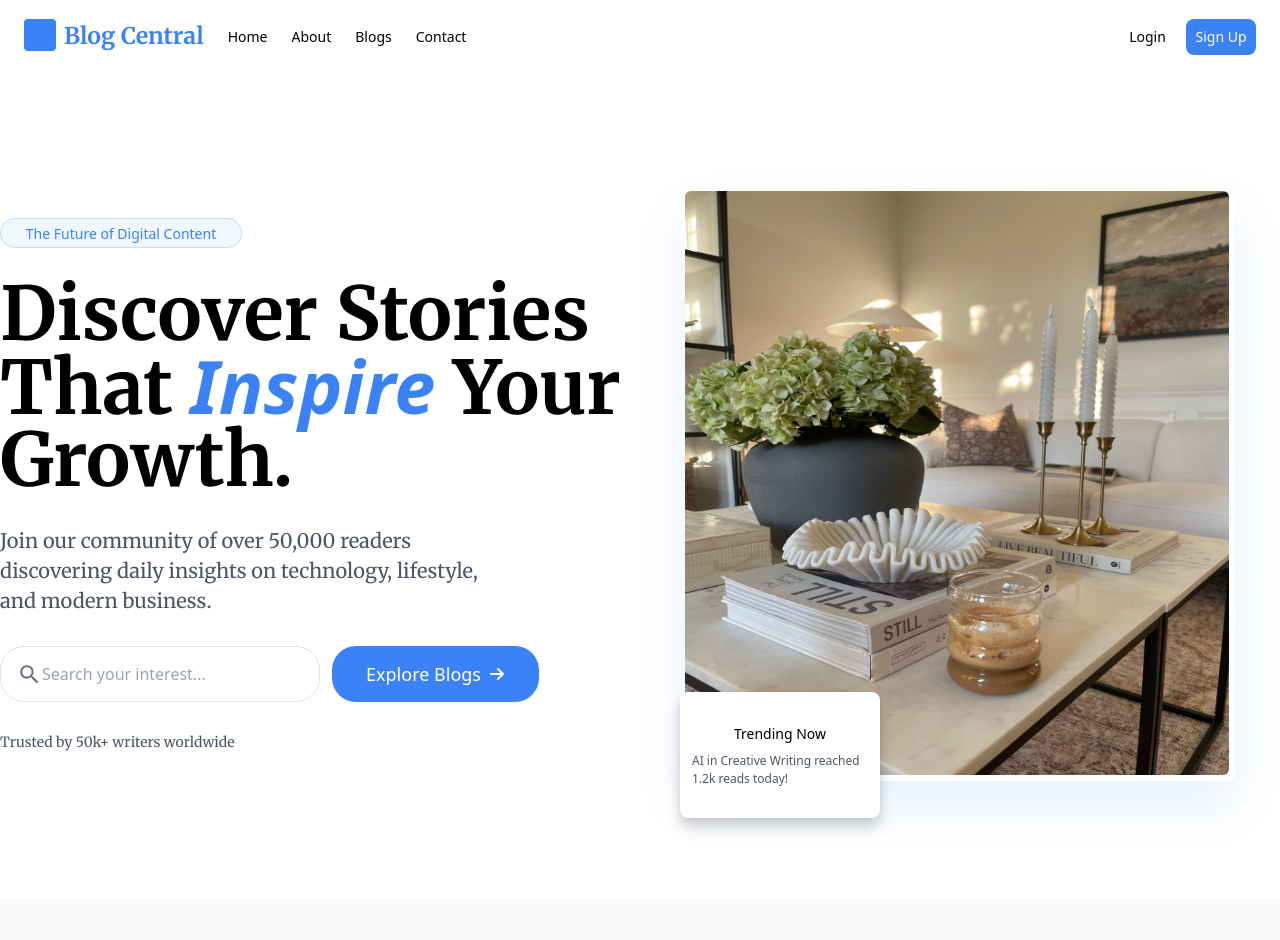
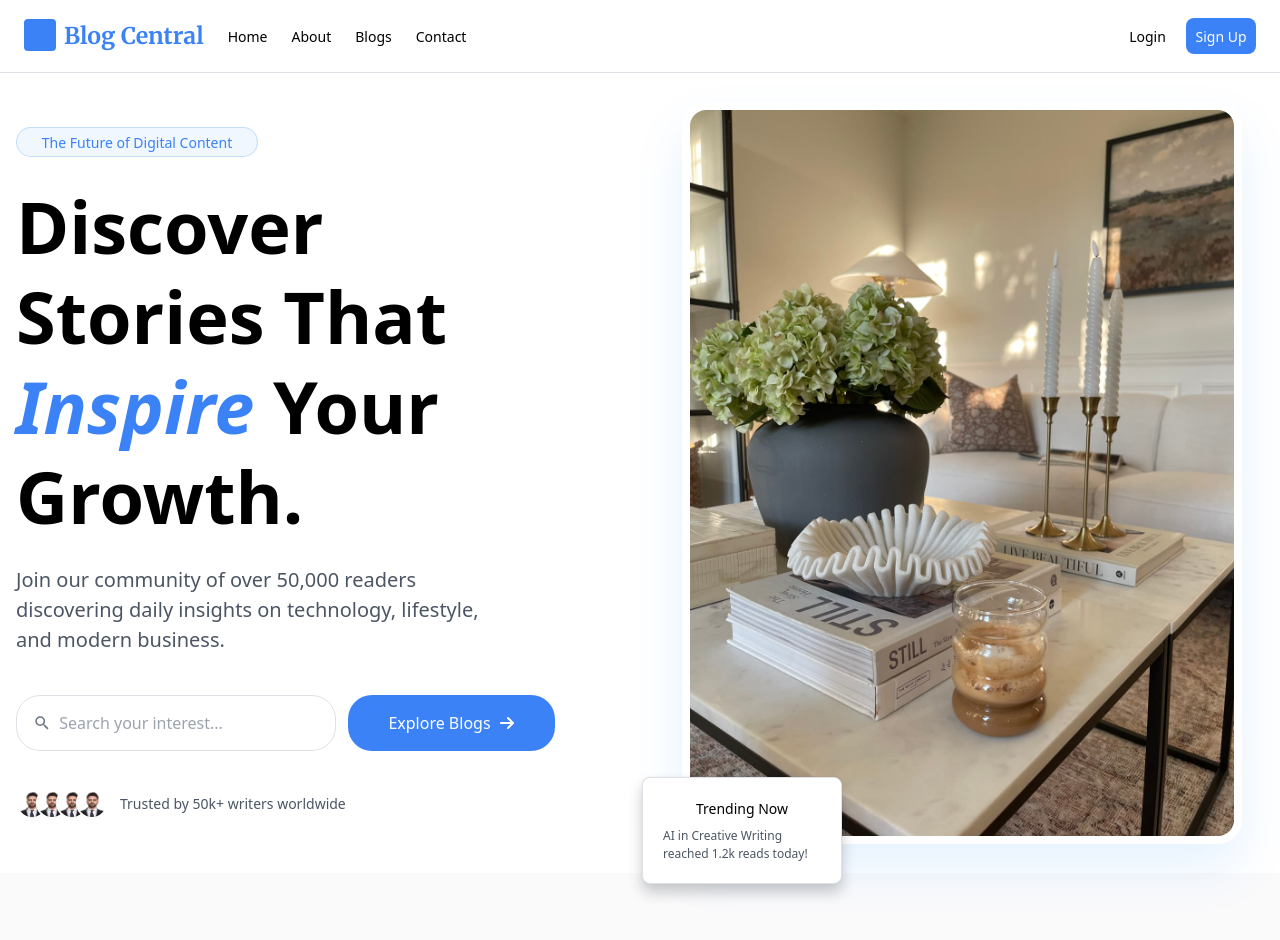
Before and after one commit to MuhammadFaizan144/Blog_website, a React (Vite) app in the folder client/: page / in a window 1280 px wide. Shown: the top 940 px of the page. Built offline with nearby package versions, Linux system fonts and the light colour scheme.

Commit message:
complete hero section

```diff
--- a/client/src/components/Navbar.jsx
+++ b/client/src/components/Navbar.jsx
@@ -4,7 +4,7 @@ import { MdMenu ,MdClose} from 'react-icons/md'
 const Navbar = () => {
     const[menuOpen,setMenuOpen]=useState(false)
     return (
-        <nav className='flex justify-between items-center max-w-[1440px] mx-auto px-6 max-sm:px-2 h-[73px]'>
+        <nav className='flex justify-between items-center w-full max-w-[1440px] mx-auto px-6 max-sm:px-2 h-[73px] border-b border-b-[#DEE1E6FF]'>
 
             <div className="links flex justify-center items-center gap-6">
                 <div className="flex gap-2">
--- a/client/src/page/Home.jsx
+++ b/client/src/page/Home.jsx
@@ -5,38 +5,91 @@ import { FaArrowRight } from "react-icons/fa6";
 
 const Home = () => {
   return (
-    <main className='flex justify-center items-center '>
+    <main className="flex justify-center items-center px-4">
   {/* hero */}
-      <section className='grid grid-cols-2 max-w-[1440px] h-[825px]'>
-        <div className="flex flex-col gap-[30px]  justify-center ">
+  <section className="grid grid-cols-2 max-lg:grid-cols-1 max-w-[1440px] w-full min-h-screen gap-10">
+
+    {/* LEFT */}
+    <div className="flex flex-col gap-6 justify-center">
+
       <div className="flex justify-center items-center w-[242px] h-[30px] bg-[#F0F7FFFF] rounded-3xl border border-[#067FF933]">
-                <p className='font-sans text-[14px] text-blue-500'>The Future of Digital Content</p>
+        <p className="text-[14px] text-blue-500">
+          The Future of Digital Content
+        </p>
       </div>
-            <h2 className="text-[74px] font-merriweather font-bold leading-[72px] max-w[545px]">
-                Discover Stories That <span className='text-blue-500 font-sans font-bold italic'>Inspire</span> Your Growth.
+
+      <h2 className="text-[72px] max-lg:text-[48px] max-sm:text-[36px] font-bold leading-tight max-w-[545px]">
+        Discover Stories That{" "}
+        <span className="text-blue-500 italic">
+          Inspire
+        </span>{" "}
+        Your Growth.
       </h2>
-            <p className='text-[20px] font-merriweather text-gray-600 max-w-[488px]'>Join our community of over 50,000 readers discovering daily insights on technology, lifestyle, and modern business.</p>
-            <div className="flex gap-3">
-                <div className="flex px-4 border border-[#DEE1E6FF] items-center w-[320px] h-[56px] rounded-3xl">
-                  <MdSearch className='text-[25px] text-gray-500'/>
-                  <input className='' type="text" placeholder='Search your interest...'/>
+
+      <p className="text-[20px] max-sm:text-[16px] text-gray-600 max-w-[488px]">
+        Join our community of over 50,000 readers discovering daily insights on technology, lifestyle, and modern business.
+      </p>
+
+      {/* SEARCH + BUTTON */}
+      <div className="flex gap-3 mt-4 max-sm:flex-col">
+
+        <div className="flex px-4 border border-[#DEE1E6FF] items-center w-full max-w-[320px] h-[56px] rounded-3xl">
+          <MdSearch className="text-[20px] text-gray-500" />
+          <input
+            className="ml-2 w-full outline-none"
+            type="text"
+            placeholder="Search your interest..."
+          />
         </div>
-                <div className='w-[207px] h-[56px] text-[18px] bg-blue-500 rounded-3xl flex justify-center items-center text-white gap-2'>Explore Blogs <FaArrowRight className='text-[16px]'/> </div>
+
+        <div className="w-full max-w-[207px] h-[56px] text-[16px] bg-blue-500 rounded-3xl flex justify-center items-center text-white gap-2 cursor-pointer">
+          Explore Blogs <FaArrowRight />
         </div>
-            <div className="">
-                <img src="" alt="" />
-                <p className='text-[14px] font-merriweather text-gray-600'>Trusted by 50k+ writers worldwide</p>
+
+      </div>
+
+      {/* USERS */}
+      <div className="flex items-center gap-3 mt-3">
+        <div className="flex -space-x-3">
+          {[1,2,3,4].map((i) => (
+            <img
+              key={i}
+              src="/images/hero-circle-pic.webp"
+              alt=""
+              className="w-8 h-8 rounded-full border-2 border-white"
+            />
+          ))}
+        </div>
+
+        <p className="text-[14px] text-gray-600">
+          Trusted by 50k+ writers worldwide
+        </p>
+      </div>
+
+    </div>
+
+    {/* RIGHT */}
+    <div className="flex justify-center items-center ">
+
+      <div className="relative w-full max-w-[560px] rounded-3xl shadow-[0px_25px_50px_#067FF91A] p-2 bg-white">
+        <img
+          src="/images/hero.jpg"
+          alt=""
+          className="w-full h-auto rounded-2xl object-cover"
+        />
+        <div className="w-[200px] max-sm:w-[160px] absolute font-sans border border-[#DEE1E6FF] bg-white rounded-lg left-[-40px] bottom-[-40px] flex flex-col items-center p-5 gap-2 shadow-[0px_0px_2px_#171a1f14,0px_8.5px_13.75px_#171a1f38]">
+        <h6 className="text-[14px] text-black">Trending Now</h6>
+        <p className="text-[12px] text-gray-600">
+          AI in Creative Writing reached 1.2k reads today!
+        </p>
       </div>
       </div>
-        <div className="flex justify-center items-center relative">
-          <div className="w-[550px] h-[590px] rounded-md shadow-[0px_25px_50px_#067FF91A,0px_0px_0px_#171a1f00] border- border-[#ffffff] ">
-          <img src="/images/hero.jpg" alt="" className='w-[544px] h-[584px] rounded-md'/>
+
+      {/* FLOAT CARD */}
+
+
     </div>
-          <div className="w-[200px] h-[126px] absolute font-sans border-[#DEE1E6FF] bg-white rounded-lg left-[40px] bottom-[80px] flex justify-center items-center flex-col p-3 gap-2 shadow-[0px_0px_2px_#171a1f14,0px_8.5px_13.75px_#171a1f38]">
-            <h6 className='text-[14px] text-black'>Trending Now</h6>
-            <p className='text-[12px] text-gray-600'>AI in Creative Writing reached 1.2k reads today!</p>
-          </div>
-        </div>
+
   </section>
 </main>
   )
```
Also changed, not shown: client/images/hero-circle-pic.webp (added). Lines whose indentation alone changed are shown as unchanged.
